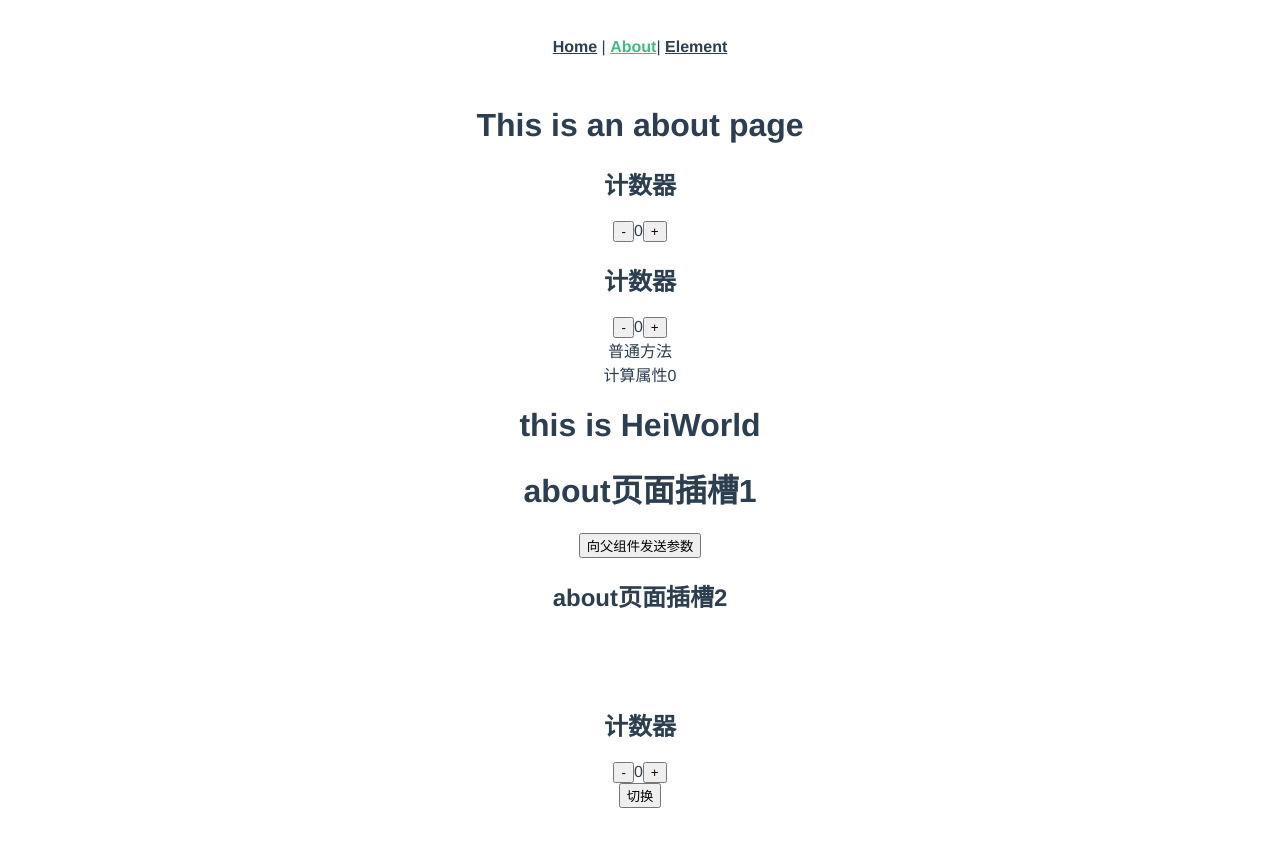
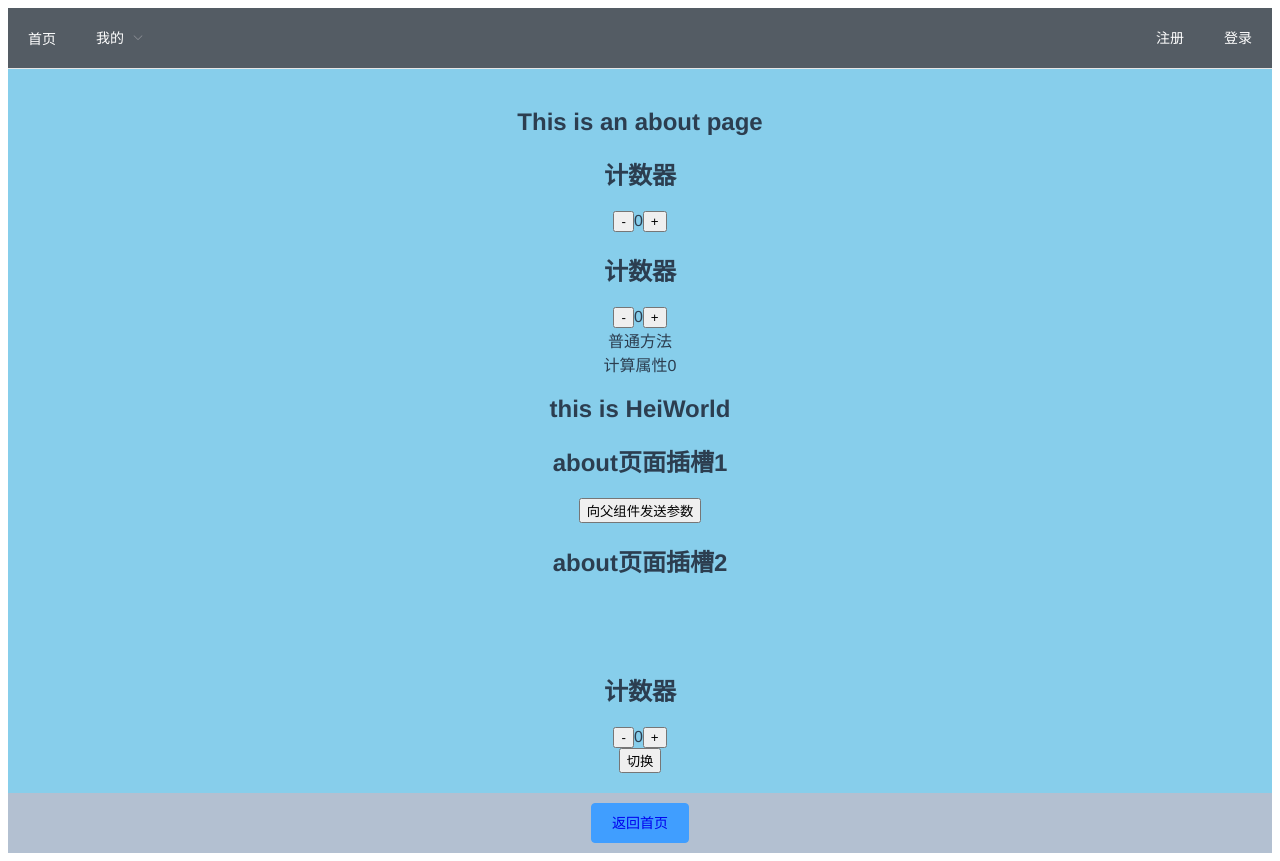
Before and after one commit to alexmiaonan/VUEtest, a Vue app: page /#/about in a window 1280 px wide. Before the commit the page ends 816 px from the top, so only its background shows below. Built offline with nearby package versions, Linux system fonts and the light colour scheme.

Commit message:
vue 整体app.vue 修改

```diff
--- a/src/App.vue
+++ b/src/App.vue
@@ -1,11 +1,34 @@
 <template>
 	<div id="app">
-    <div id="nav">
+		<!-- <div id="nav">
 		<router-link to="/">Home</router-link> |
 		<router-link to="/about">About</router-link>|
 		<router-link to="/element">Element</router-link>
-    </div>
-    <router-view/>
+    </div> -->
+		<el-container>
+			<el-header>
+				<el-menu  class="el-menu-demo" mode="horizontal" background-color="#545c64" text-color="#fff" active-text-color="#ffd04b">
+					<el-menu-item index="1">
+						<router-link :to='{name:"Home"}'>首页</router-link>
+					</el-menu-item>
+					<el-submenu index="2">
+						<template slot="title">我的</template>
+						<el-menu-item index="2-1">收藏</el-menu-item>
+					</el-submenu>
+					<el-menu-item class="login" index="3">登录</el-menu-item>
+					<el-menu-item class="regist" index="4">注册</el-menu-item>
+				</el-menu>
+			</el-header>
+			<el-main>
+				<router-view />
+			</el-main>
+			<el-footer>
+				<el-button type="primary" class="back">
+					<router-link :to='{name:"Home"}'>返回首页</router-link>
+				</el-button>
+			</el-footer>
+		</el-container>
+
 	</div>
 </template>
 
@@ -16,6 +39,30 @@
 		-moz-osx-font-smoothing: grayscale;
 		text-align: center;
 		color: #2c3e50;
+
+		.el-header {
+			padding: 0;
+		}
+
+		a {
+			text-decoration: none;
+		}
+
+		.login {
+			float: right;
+		}
+
+		.regist {
+			float: right;
+
+		}
+
+		.el-footer {
+			background-color: #B3C0D1;
+			color: #333;
+			text-align: center;
+			line-height: 60px;
+		}
 	}
 
 	#nav {
--- a/src/data/bookdata.js
+++ b/src/data/bookdata.js
@@ -1,5 +1,4 @@
-let books = [
-    {
+let books = [{
 		"title": "谜案侦探2",
 		"mainimg": require("../assets/bookimgs/1.jpeg"),
 		"outline": "A市突然发现一名死妆很想僵尸的一名死者，在追查过程中一个又一个相关的人连连被杀害。一位高中生这天突然来求助夏哲侦探，究竟他遇到了什么",
@@ -25,55 +24,75 @@ let books = [
 	}
 ]
 
-let articles = [
-    {
+let articles = [{
 		"id": 100001,
-        "title": "出村了1",
+		"title": "出村了",
 		"bookid": 101,
-        "content": "我是101的第1章节"
+		"content": "     一个天气阴沉的早上，派出所闯进来一个大约60多岁的老太太。    “不好了！不好了！”老太太样子比较慌张跑到这个警官的面前，这个警官躺在椅子上。"
 	},
 	{
 		"id": 100002,
-        "title": "出村了2",
+		"title": "出乡了",
 		"bookid": 101,
-        "content": "我是101的第2章节"
+		"content": " “哎呦！老太太怎么了？”警官立马站起来到她身边。    “僵...僵尸，在一片草地上躺着一个僵尸，吓死我了！”老太太神色慌张。"
 	},
 	{
 		"id": 100003,
-        "title": "出村了1",
+		"title": "出市了",
+		"bookid": 101,
+		"content": " “哎呦！老太太怎么了？”警官立马站起来到她身边。    “僵...僵尸，在一片草地上躺着一个僵尸，吓死我了！”老太太神色慌张。"
+	},
+	{
+		"id": 100004,
+		"title": "出省了",
+		"bookid": 101,
+		"content": " “哎呦！老太太怎么了？”警官立马站起来到她身边。    “僵...僵尸，在一片草地上躺着一个僵尸，吓死我了！”老太太神色慌张。"
+	},
+	{
+		"id": 100005,
+		"title": "出国了",
+		"bookid": 101,
+		"content": " “哎呦！老太太怎么了？”警官立马站起来到她身边。    “僵...僵尸，在一片草地上躺着一个僵尸，吓死我了！”老太太神色慌张。"
+	},
+	{
+		"id": 100003,
+		"title": "出村了",
 		"bookid": 102,
 		"content": "我是102的第1章节"
 	},
 	{
 		"id": 100004,
-        "title": "出村了2",
+		"title": "出市了",
 		"bookid": 102,
 		"content": "我是102的第2章节"
 	},
 	{
 		"id": 100005,
-        "title": "出村了1",
+		"title": "出村了",
 		"bookid": 103,
 		"content": "我是103的第1章节"
 	},
 	{
 		"id": 100006,
-        "title": "出村了2",
+		"title": "出市了",
 		"bookid": 103,
 		"content": "我是103的第2章节"
 	},
 	{
 		"id": 100007,
-        "title": "出村了1",
+		"title": "出村了",
 		"bookid": 104,
 		"content": "我是104的第1章节"
 	},
 	{
 		"id": 100008,
-        "title": "出村了2",
+		"title": "出市了",
 		"bookid": 104,
 		"content": "我是104的第2章节"
 	}
 ]
 
-export {books, articles}
+export {
+	books,
+	articles
+}
--- a/src/views/Article.vue
+++ b/src/views/Article.vue
@@ -1,25 +1,44 @@
 <template>
 	<div class="article">
-		{{article.content}}
+		<el-container>
+			<el-header>{{article.title}}</el-header>
+			<el-main>{{article.content}}</el-main>
+		</el-container>
+
 	</div>
 </template>
 
 <script>
-	import {articles} from '../data/bookdata.js'
-	export default{
-		data(){
-			return{
-				article:null
+	import {
+		articles
+	} from '../data/bookdata.js'
+	export default {
+		data() {
+			return {
+				article: null
 			}
 		},
 		created() {
-			this.article= articles.filter(item=>{
-				return item.id==this.$route.params.pk;
+			this.article = articles.filter(item => {
+				return item.id == this.$route.params.pk;
 			})[0]
 		}
 
 	}
 </script>
 
-<style>
+<style lang="less">
+	.el-header {
+		background-color: #B3C0D1;
+		color: #333;
+		text-align: center;
+		line-height: 60px;
+	}
+
+	.el-main {
+		background-color: #E9EEF3;
+		color: #333;
+		line-height: 20px;
+		text-align: left;
+	}
 </style>
--- a/src/views/Book.vue
+++ b/src/views/Book.vue
@@ -1,41 +1,45 @@
 <template>
 	<div class="book">
-		<el-row>
-			<el-col :span="24">
-				<h1>{{book.title}}</h1>
-			</el-col>
-		</el-row>
-		<el-row>
-			<el-col :span="24">
-				<p>{{book.outline}}</p>
-			</el-col>
-		</el-row>
-		<el-row :gutter="20">
-			<el-col :span="6" v-for="(a,index) in articles" :key="a.title">
-				<router-link :to="'/article/'+a.id">
-					<el-tag type="success" > 第{{index+1}}章-- {{a.title}} </el-tag>
-				</router-link>
-			</el-col>
-		</el-row>
 
+		<el-container>
+			<el-header>{{book.title}}</el-header>
+			<el-main>
+				<div class="left1">
+					<img :src="book.mainimg" class="image">
+				</div>
+				<div class="right1">
+					{{book.outline}}
+				</div>
+			</el-main>
+			<div class="zhangjie">
+				<el-col :span="4" v-for="(a,index) in articles" :key="a.title">
+					<router-link :to="'/article/'+a.id">
+						<el-tag type="success"> 第{{index+1}}章-- {{a.title}} </el-tag>
+					</router-link>
+				</el-col>
+			</div>
+
+		</el-container>
 	</div>
 </template>
 
 <script>
-	import {articles,books} from '../data/bookdata.js'
+	import {
+		articles,
+		books
+	} from '../data/bookdata.js'
 	export default {
-		data(){
-			return{
-				book:null,
-				articles:[]
+		data() {
+			return {
+				book: null,
+				articles: []
 			}
 		},
 		created() {
-			console.log(this.$route.params.pk);
-			this.book = books.filter((item)=>{
+			this.book = books.filter((item) => {
 				return item.id == this.$route.params.pk;
 			})[0]
-			this.articles=articles.filter((item)=>{
+			this.articles = articles.filter((item) => {
 				return item.bookid == this.$route.params.pk;
 			})
 		}
@@ -43,5 +47,33 @@
 </script>
 
 <style lang="less">
+	.el-header {
+		background-color: #B3C0D1;
+		color: #333;
+		text-align: center;
+		line-height: 60px;
+	}
+	.zhangjie{
+		line-height: 60px;
+		background-color: #909399;
+	}
+	.el-main {
+		background-color: #E9EEF3;
+		color: #333;
+		line-height: 30px;
+		text-align: left;
 
+		img {
+			width: 200px;
+			height: 200px;
+		}
+	}
+
+	.left1 {
+		float: left;
+	}
+	.right1 {
+		float: right;
+		text-align: left;
+	}
 </style>
--- a/src/views/Home.vue
+++ b/src/views/Home.vue
@@ -1,14 +1,14 @@
 <template>
 	<div class="home">
-		<img alt="Vue logo" src="../assets/logo.png">
+		<!-- <img alt="Vue logo" src="../assets/logo.png">
 		<HelloWorld msg="Welcome to Your Vue.js App" />
 		<HiWorld msg="home传来的msg" :num="20" @send="sendmsg">
 			<h1 slot="shang">Home页面插槽1</h1>
 			<h2 slot="xia">Home页面插槽2</h2>
-		</HiWorld>
+		</HiWorld> -->
 			<div class="books">
 				<el-row :gutter="20">
-				<el-col :span="6" v-for="b in books" :key="b.id">
+					<el-col :span="4" v-for="b in books" :key="b.id">
 						<router-link :to="'/book/'+b.id">
 							<el-card :body-style="{ padding: '0px' }" shadow="hover" class="book">
 								<img :src="b.mainimg" class="image">
@@ -17,11 +17,11 @@
 								</div>
 							</el-card>
 						</router-link>
-
 					</el-col>
 				</el-row>
 			</div>
 
+		<!--
 		<Heart :stateprop="heartstate" @toparents="statechange"><span slot="heart">为你点赞！</span></Heart>
 		<br>
 		<br>
@@ -31,41 +31,42 @@
 		<br>
 		<br>
 		<br>
-		<br>
+		<br> -->
 	</div>
 </template>
 
 <script>
 	// @ is an alias to /src
-	import HelloWorld from '@/components/HelloWorld.vue'
-	import Heart from "@/components/Heart/Heart.vue"
-	import Star from "@/components/Star/Star.vue"
+	// import HelloWorld from '@/components/HelloWorld.vue'
+	// import Heart from "@/components/Heart/Heart.vue"
+	// import Star from "@/components/Star/Star.vue"
 	import {
 		books
 	} from "../data/bookdata.js"
 	export default {
 		name: 'Home',
 		components: {
-			HelloWorld,
-			Heart,
-			Star
+			// HelloWorld,
+			// Heart,
+			// Star
 		},
 		methods: {
-			sendmsg(e) {
-				console.log("Hiworld传输的参数", e)
-			},
-			statechange(e) {
-				console.log("更改服务器点赞状态！state:", e.state)
-			},
-			starchange(e) {
-				console.log("更改服务器评星状态！state:", e.starnum)
-			},
+			// sendmsg(e) {
+			// 	console.log("Hiworld传输的参数", e)
+			// },
+			// statechange(e) {
+			// 	console.log("更改服务器点赞状态！state:", e.state)
+			// },
+			// starchange(e) {
+			// 	console.log("更改服务器评星状态！state:", e.starnum)
+			// },
 		},
 		data() {
 			return {
 				books,
-				heartstate: false,
-				star: 2,
+
+				// heartstate: false,
+				// star: 2,
 			}
 		}
 	}
@@ -81,34 +82,48 @@
 			}
 		}
 	}
-
-	.time {
-		font-size: 13px;
-		color: #999;
+	.el-header{
+		padding: 0;
+		width: 100%;
+	}
+	.el-main {
+		background-color: skyblue;
 	}
 
-	.bottom {
-		margin-top: 13px;
-		line-height: 12px;
+	.el-menu-demo {
+		padding: 0;
+		width: 100%;
 	}
+	h3{
+		text-align: center;
+	}
+	// .time {
+	// 	font-size: 13px;
+	// 	color: #999;
+	// }
 
-	.button {
-		padding: 0;
-		float: right;
-	}
+	// .bottom {
+	// 	margin-top: 13px;
+	// 	line-height: 12px;
+	// }
 
-	.image {
-		width: 100%;
-		display: block;
-	}
+	// .button {
+	// 	padding: 0;
+	// 	float: right;
+	// }
 
-	.clearfix:before,
-	.clearfix:after {
-		display: table;
-		content: "";
-	}
+	// .image {
+	// 	width: 100%;
+	// 	display: block;
+	// }
 
-	.clearfix:after {
-		clear: both
-	}
+	// .clearfix:before,
+	// .clearfix:after {
+	// 	display: table;
+	// 	content: "";
+	// }
+
+	// .clearfix:after {
+	// 	clear: both
+	// }
 </style>
```
Lines whose indentation alone changed are shown as unchanged.
